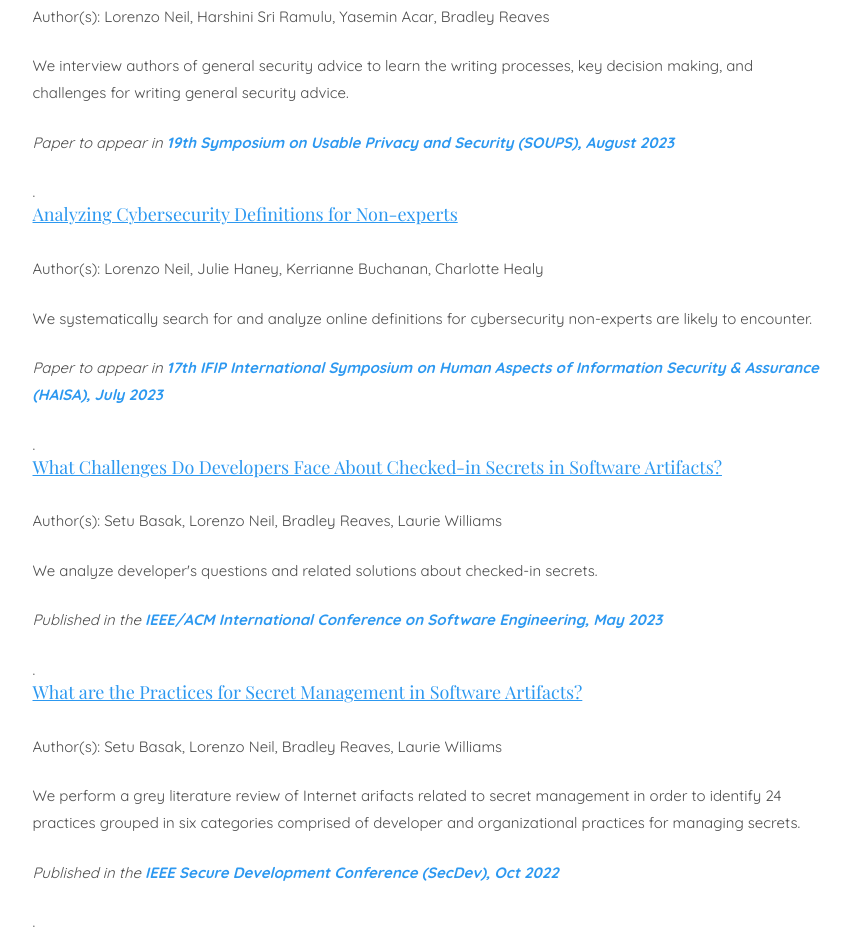
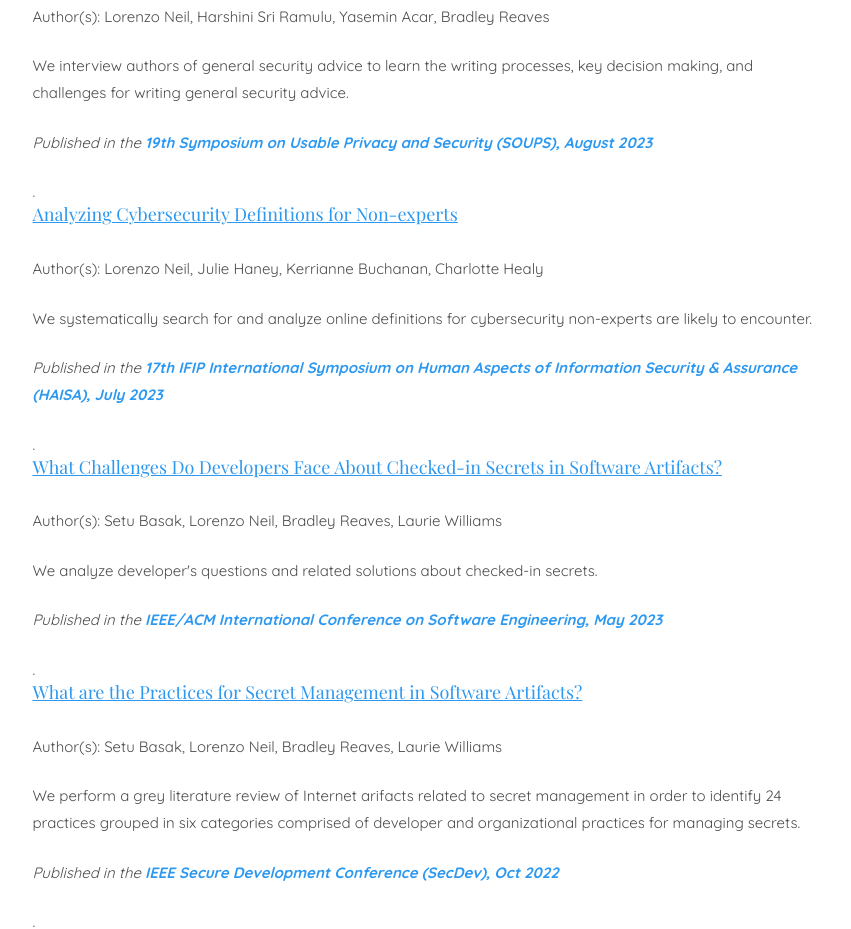
Before and after one commit to lcneil23/lcneil23.github.io, a plain HTML site: page index.html in a window 1280 px wide. Shown: the part 1052-1981 px from the top of the page, without its empty margins (360-1211 px from the left). Drawn offline with nearby package versions, Linux system fonts and the light colour scheme; files whose address does not match are found by name; a web font is replaced by a local one.

Commit message:
Updated for post summer23

```diff
--- a/index.html
+++ b/index.html
@@ -149,7 +149,7 @@ Copyright &copy;<script>document.write(new Date().getFullYear());</script> All r
 					</div>
 					<div class="col-md-12 animate-box" data-animate-effect="fadeInLeft">
 
-						  Click <a href="images/Lorenzo_Neil.pdf" target="_blank">here</a> to view my Curriculum Vitae.
+						  Click <a href="images/Fall2023CV.pdf" target="_blank">here</a> to view my Curriculum Vitae.
 
 
 					</div>
@@ -173,12 +173,12 @@ Copyright &copy;<script>document.write(new Date().getFullYear());</script> All r
 									<h4><a href = "https://www.usenix.org/conference/soups2023/presentation/neil"><u>Who Comes Up with this Stuff? Interviewing Authors to Understand How They Produce Security Advice</u></a></h4>
 									<p>Author(s): Lorenzo Neil, Harshini Sri Ramulu, Yasemin Acar, Bradley Reaves</p>
 									<p>We interview authors of general security advice to learn the writing processes, key decision making, and challenges for writing general security advice.</p>
-									<p><i>Paper to appear in <a href = "https://www.usenix.org/conference/soups2023"><b> 19th Symposium on Usable Privacy and Security (SOUPS), August 2023 </b></a></i></p>.
+									<p><i>Published in the <a href = "https://www.usenix.org/conference/soups2023"><b> 19th Symposium on Usable Privacy and Security (SOUPS), August 2023 </b></a></i></p>.
 
 									<h4><a href = "https://www.nist.gov/publications/analyzing-cybersecurity-definitions-non-experts"><u>Analyzing Cybersecurity Definitions for Non-experts</u></a></h4>
 									<p>Author(s): Lorenzo Neil, Julie Haney, Kerrianne Buchanan, Charlotte Healy</p>
 									<p>We systematically search for and analyze online definitions for cybersecurity non-experts are likely to encounter.</p>
-									<p><i>Paper to appear in <a href = "https://haisa.org/HAISA%20Programme%202023%20v2.pdf"><b> 17th IFIP International Symposium on Human Aspects of Information Security & Assurance (HAISA), July 2023 </b></a></i></p>.
+									<p><i>Published in the <a href = "https://haisa.org/HAISA%20Programme%202023%20v2.pdf"><b> 17th IFIP International Symposium on Human Aspects of Information Security & Assurance (HAISA), July 2023 </b></a></i></p>.
 
 									<h4><a href = "https://arxiv.org/pdf/2301.12377.pdf"><u>What Challenges Do Developers Face About Checked-in Secrets in Software Artifacts?</u></a></h4>
 									<p>Author(s): Setu Basak, Lorenzo Neil, Bradley Reaves, Laurie Williams</p>
```
Also changed, not shown: 3 other files.
